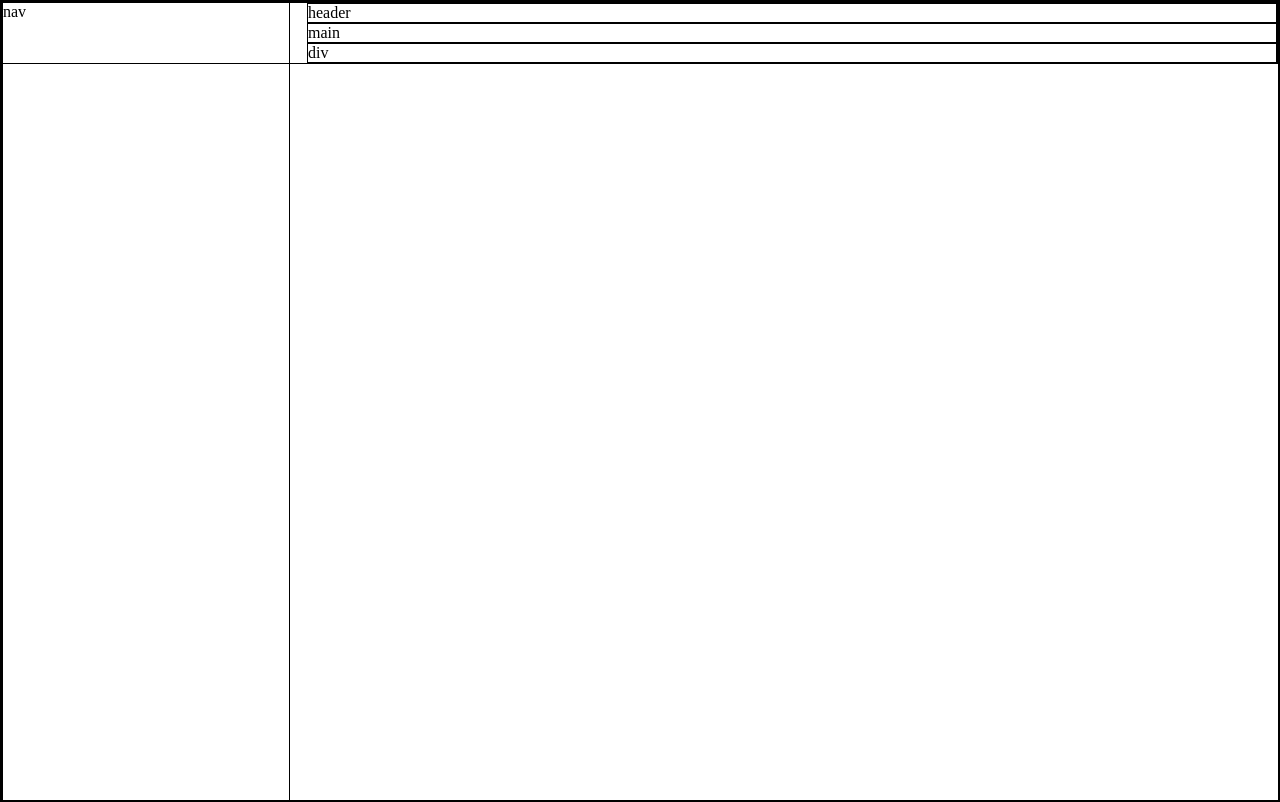
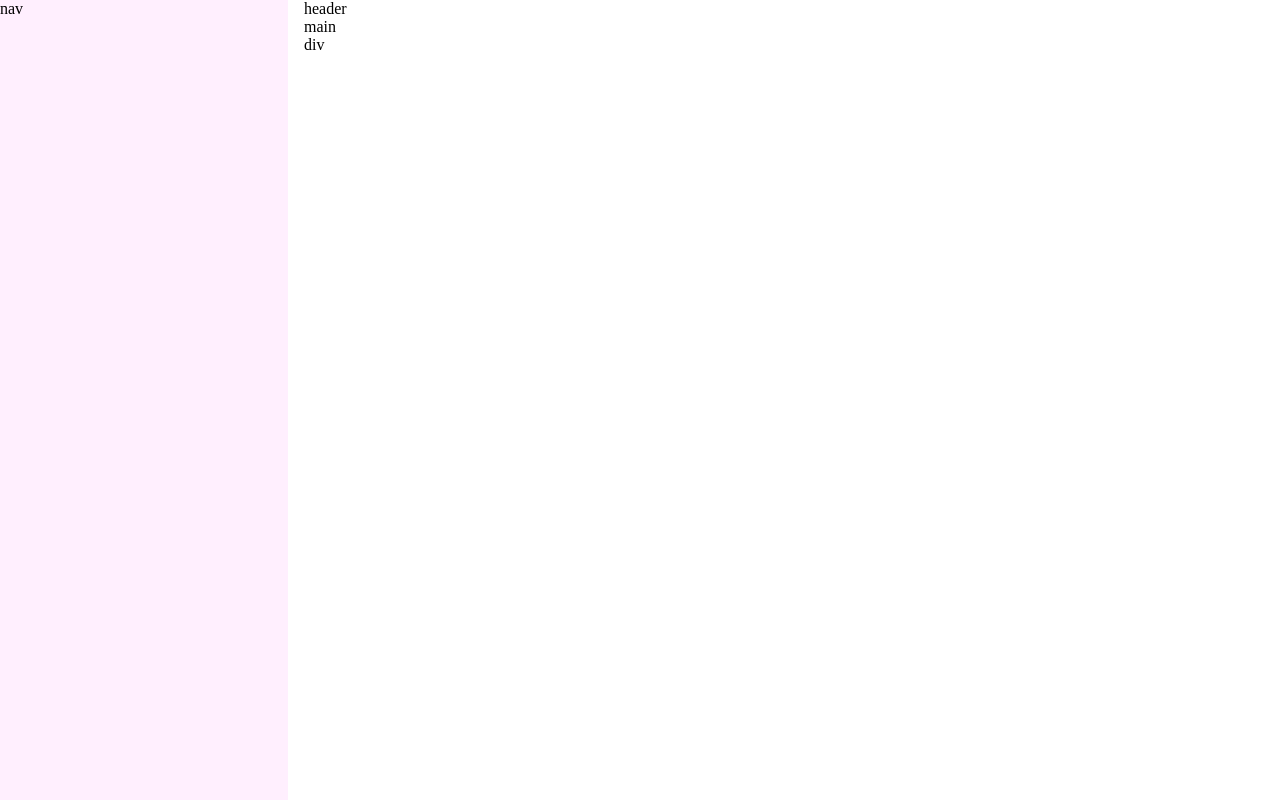
Before and after one commit to LudwigEth/dashboard, a plain HTML site: page index.html in a window 1280 px wide. Drawn offline with Linux system fonts and the light colour scheme.

Commit message:
Style: add bg-color

```diff
--- a/styles.css
+++ b/styles.css
@@ -2,7 +2,6 @@
     box-sizing: border-box;
     margin: 0;
     padding: 0;
-    border: 1px solid black;
 }
 
 body {
@@ -14,6 +13,7 @@ body {
     width: 18rem;
     height: 100vh;
     position: fixed;
+    background-color: #ffeffe;
 }
 
 .wrapper {
```
